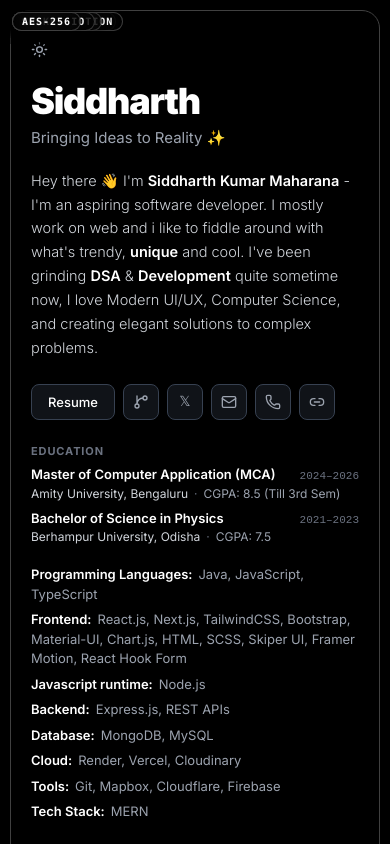
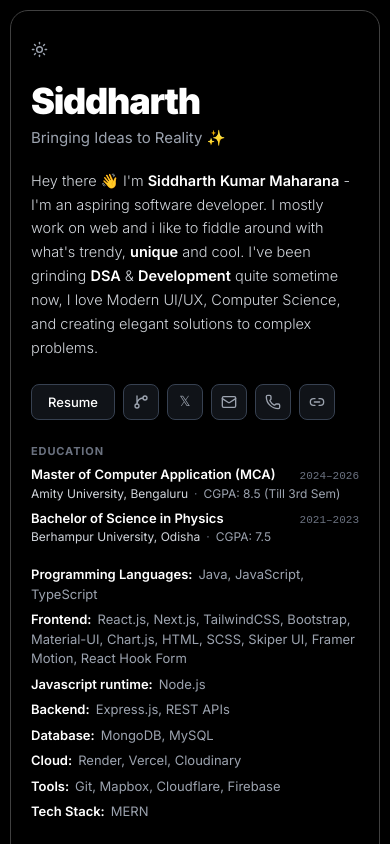
Before and after one commit to siddharthkmaharana/portfolio, a React (Vite) app: page / in a window 390 px wide. Built offline with nearby package versions, Linux system fonts and the light colour scheme.

Commit message:
fix(styles): isolate design preview tag to prevent badge collision on theme toggle

```diff
--- a/src/components/Designs.jsx
+++ b/src/components/Designs.jsx
@@ -15,7 +15,7 @@ export function Designs({ designs = designProjects || initialDesigns }) {
           >
             {/* Top preview frame */}
             <div className="preview-container">
-              {project.tag && <span className="tag-badge">{project.tag}</span>}
+              {project.tag && <span className="design-preview-tag">{project.tag}</span>}
               <img
                 src={project.image}
                 alt={project.title}
--- a/src/styles/designs.css
+++ b/src/styles/designs.css
@@ -51,7 +51,7 @@
 }
 
 /* TAG BADGE ON PREVIEW */
-.tag-badge {
+.design-preview-tag {
   position: absolute;
   top: 16px;
   left: 16px;
@@ -120,7 +120,7 @@
 }
 
 /* TECH TAG PILLS */
-.tag-row {
+.design-card .tag-row {
   display: flex;
   flex-wrap: wrap;
   gap: 8px;
@@ -195,7 +195,7 @@
     border-radius: 14px;
   }
 
-  .tag-badge {
+  .design-preview-tag {
     top: 12px;
     left: 12px;
     font-size: 10px;
--- a/src/styles/projects.css
+++ b/src/styles/projects.css
@@ -54,6 +54,7 @@
 }
 
 .project-card {
+  position: relative;
   background: var(--bg-card);
   border: 1px solid var(--card-border);
   border-radius: 16px;
```
